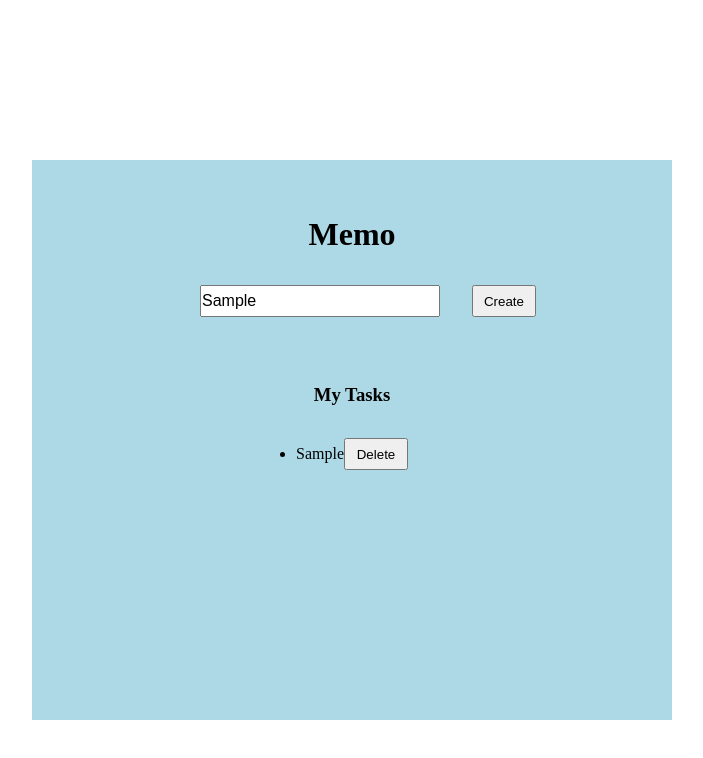
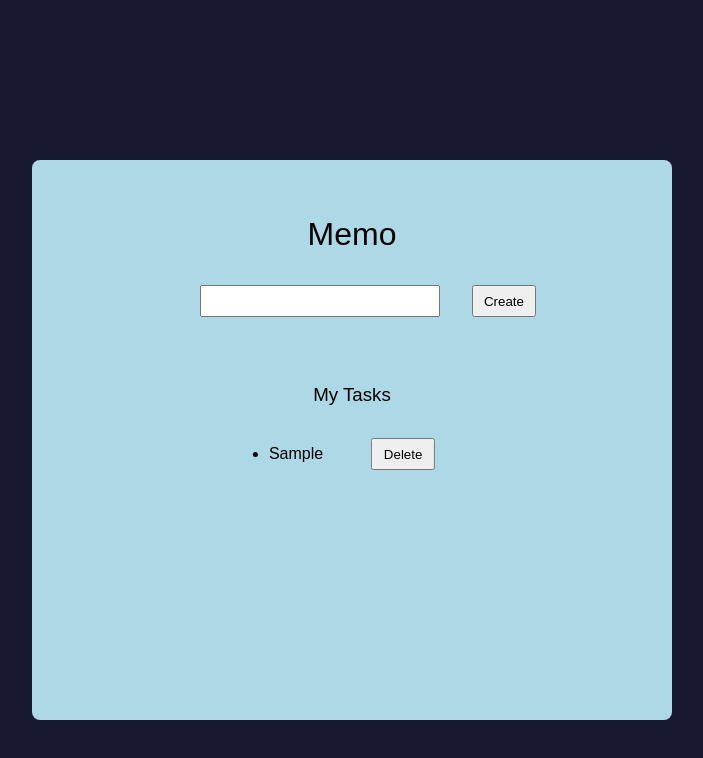
Before and after one commit to sowluss/To-do-list-with-JavaScript, a plain HTML site: page index.html in a window 1280 px wide. Both pictures are taken after typing "Sample" into the empty fields and a click on the button "Create". Shown: the whole page, without its empty margins (288-991 px from the left). Drawn offline with Linux system fonts and the light colour scheme.

Commit message:
finalised to-do-list adjusting .html .css .js

```diff
--- a/main.js
+++ b/main.js
@@ -8,6 +8,12 @@
  })
 
  function createItem(x) {
- let ourHTML = `<li>${x}<button>Delete</button></li>`;
+   let ourHTML = `<li>${x}<button id="listBtn" onclick='deleteItem(this)'>Delete</button></li>`;
    ourList.insertAdjacentHTML('beforeend', ourHTML)
+   //  delete input after submission
+   field.value = '';
  }
+
+ function deleteItem(deleteElement) {
+    deleteElement.parentElement.remove();
+ }
--- a/style.css
+++ b/style.css
@@ -2,6 +2,13 @@
   margin: 0;
   padding: 0;
   box-sizing: border-box;
+  font-family: sans-serif;
+  font-weight: 100;
+}
+
+body {
+  background: rgb(24, 24, 48);
+
 }
 
 .app-container {
@@ -12,6 +19,7 @@
   margin-top: 10rem;
   text-align: center;
   left: 25%;
+  border-radius: .5rem;
 }
 
 .item {
@@ -52,7 +60,13 @@ button {
   height: 2rem;
   width: 4rem;
   outline: none;
+}
 
+button:hover {
+  cursor: pointer;
+  background: rgb(129, 218, 129);
+  transition: .5s;
+  border: 1px solid black;
 }
 
 .container {
@@ -60,3 +74,18 @@ button {
   justify-content: center;
   align-items: center;
 }
+
+#listBtn {
+  margin-left: 3rem;
+}
+
+#listBtn:hover {
+  cursor: pointer;
+  background: rgb(238, 186, 186);
+  transition: .5s;
+  border: 1px solid black;
+}
+
+ul li {
+  margin-bottom: 1rem;
+}
```
Also changed, not shown: index.html (+2 -1 lines).
